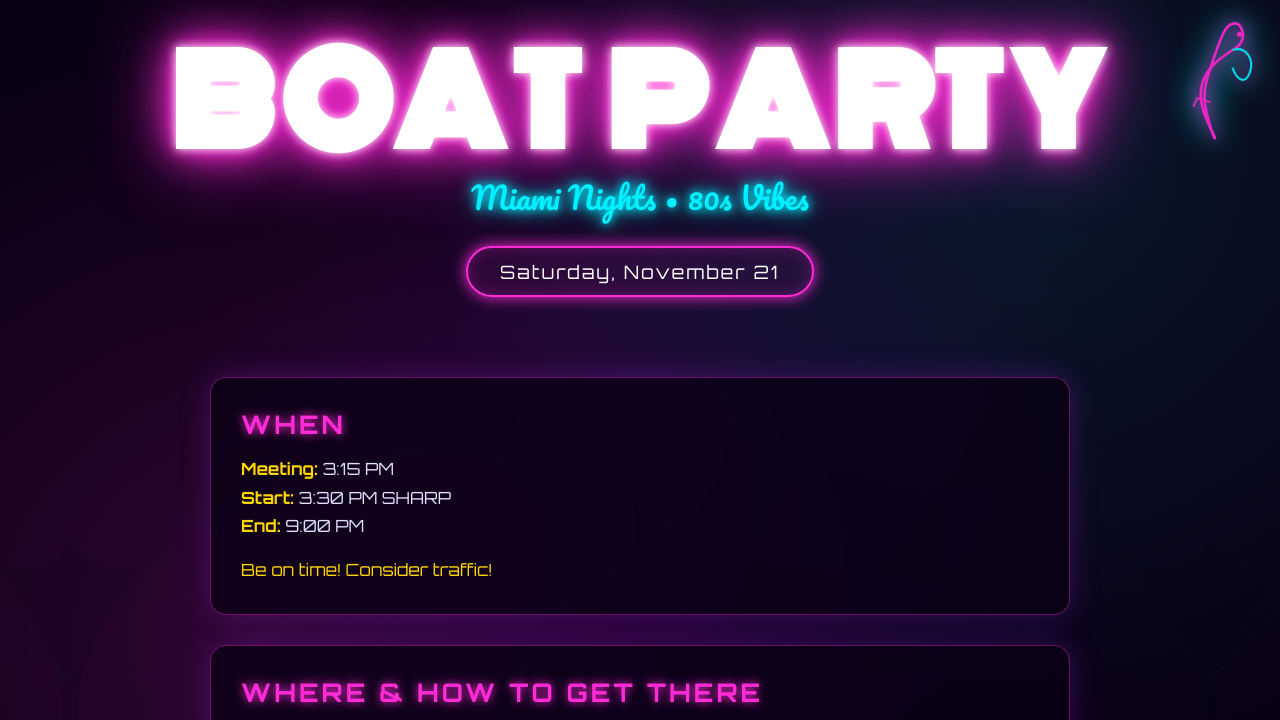
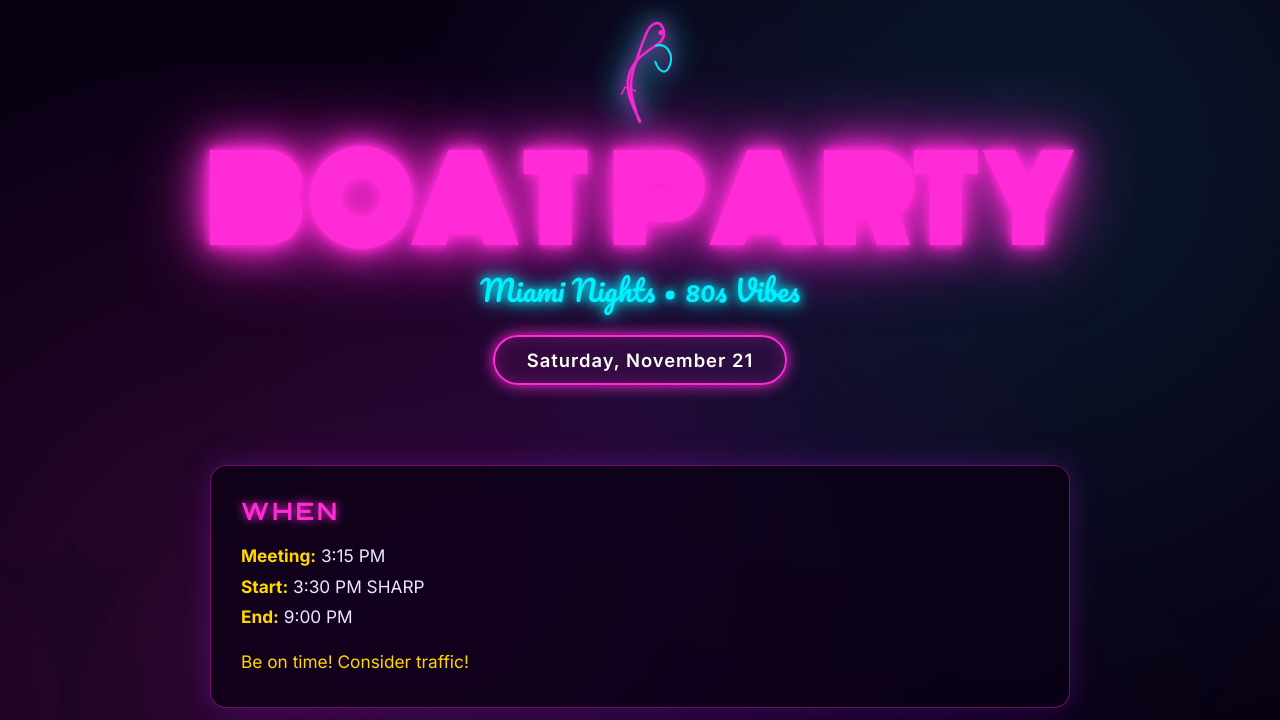
Before and after one commit to archibald-jurdi/boat-party, a plain HTML site: page index.html in a window 1280 px wide. Shown: the top 720 px of the page. Drawn offline with Linux system fonts and the light colour scheme.

Commit message:
Move flamingo above banner, solid pink neon title, readable Inter font

```diff
--- a/index.html
+++ b/index.html
@@ -4,7 +4,7 @@
 <meta charset="UTF-8">
 <meta name="viewport" content="width=device-width, initial-scale=1.0">
 <title>Miami Nights Boat Party</title>
-<link href="https://fonts.googleapis.com/css2?family=Orbitron:wght@400;700;900&family=Pacifico&family=Monoton&display=swap" rel="stylesheet">
+<link href="https://fonts.googleapis.com/css2?family=Orbitron:wght@400;700;900&family=Pacifico&family=Monoton&family=Inter:wght@400;600;700&display=swap" rel="stylesheet">
 <style>
   :root {
     --neon-pink: #ff2bd6;
@@ -17,7 +17,7 @@
   body {
     background: radial-gradient(ellipse at bottom, #1a0033 0%, #0a0014 70%);
     color: #fff;
-    font-family: 'Orbitron', sans-serif;
+    font-family: 'Inter', sans-serif;
     min-height: 100vh;
     overflow-x: hidden;
   }
@@ -45,60 +45,59 @@
   .palm.right { right: -30px; transform: scaleX(-1); }
   header {
     text-align: center;
-    padding: 50px 20px 30px;
+    padding: 20px 20px 30px;
     position: relative;
     z-index: 1;
   }
+  .flamingo-wrap {
+    display: flex;
+    justify-content: center;
+    margin-bottom: 10px;
+  }
+  .flamingo {
+    width: 80px;
+    height: 120px;
+    opacity: 0.95;
+    filter: drop-shadow(0 0 8px var(--neon-pink)) drop-shadow(0 0 16px var(--neon-cyan));
+    animation: float 4s ease-in-out infinite;
+  }
+  @keyframes float {
+    0%, 100% { transform: translateY(0px); }
+    50% { transform: translateY(-8px); }
+  }
   h1 {
     font-family: 'Monoton', cursive;
-    font-size: clamp(3.2rem, 11vw, 7.5rem);
-    color: #fff;
-    letter-spacing: 6px;
+    font-size: clamp(3rem, 10vw, 7rem);
+    color: #ff2bd6;
+    letter-spacing: 5px;
     text-shadow:
-      0 0 10px #fff,
-      0 0 20px var(--neon-pink),
-      0 0 40px var(--neon-pink),
-      0 0 80px var(--neon-pink),
-      0 0 120px var(--neon-purple);
-    animation: neonPulse 2.5s ease-in-out infinite alternate;
-    line-height: 0.9;
-  }
-  @keyframes neonPulse {
-    from { text-shadow: 0 0 10px #fff, 0 0 20px var(--neon-pink), 0 0 40px var(--neon-pink), 0 0 80px var(--neon-pink); }
-    to   { text-shadow: 0 0 15px #fff, 0 0 30px var(--neon-cyan), 0 0 60px var(--neon-pink), 0 0 100px var(--neon-purple); }
+      0 0 8px #ff2bd6,
+      0 0 20px #ff2bd6,
+      0 0 40px #ff2bd6,
+      0 0 80px #ff2bd6;
+    line-height: 0.95;
+    margin: 10px 0 5px;
   }
   .subtitle {
     font-family: 'Pacifico', cursive;
-    font-size: 1.9rem;
+    font-size: 1.8rem;
     color: var(--neon-cyan);
-    margin-top: 12px;
+    margin-top: 8px;
     text-shadow: 0 0 10px var(--neon-cyan), 0 0 20px var(--neon-cyan);
   }
   .date-badge {
     display: inline-block;
-    margin-top: 22px;
+    margin-top: 20px;
     padding: 12px 32px;
     border: 2px solid var(--neon-pink);
     border-radius: 50px;
+    font-family: 'Inter', sans-serif;
+    font-weight: 600;
     font-size: 1.15rem;
-    letter-spacing: 2px;
+    letter-spacing: 1px;
     box-shadow: 0 0 15px var(--neon-pink), inset 0 0 15px rgba(255,43,214,0.25);
     background: rgba(255,43,214,0.08);
     color: #fff;
-  }
-  .flamingo {
-    position: absolute;
-    top: 20px;
-    right: 20px;
-    width: 90px;
-    height: 140px;
-    opacity: 0.9;
-    filter: drop-shadow(0 0 8px var(--neon-pink)) drop-shadow(0 0 15px var(--neon-cyan));
-    animation: float 4s ease-in-out infinite;
-  }
-  @keyframes float {
-    0%, 100% { transform: translateY(0px); }
-    50% { transform: translateY(-10px); }
   }
   .container {
     max-width: 900px;
@@ -119,20 +118,20 @@
   h2 {
     font-family: 'Orbitron', sans-serif;
     color: var(--neon-pink);
-    font-size: 1.6rem;
+    font-size: 1.5rem;
     margin-bottom: 15px;
     text-transform: uppercase;
     letter-spacing: 3px;
     text-shadow: 0 0 10px var(--neon-pink);
   }
   p, li {
-    line-height: 1.7;
-    font-size: 1.05rem;
-    color: #e0e0ff;
+    line-height: 1.75;
+    font-size: 1.08rem;
+    color: #e8e8ff;
   }
   .highlight {
     color: var(--neon-gold);
-    font-weight: bold;
+    font-weight: 700;
   }
   a {
     color: var(--neon-cyan);
@@ -159,7 +158,7 @@
   @media (max-width: 600px) {
     .section { padding: 20px; }
     h1 { letter-spacing: 2px; }
-    .flamingo { width: 60px; height: 90px; top: 10px; right: 10px; }
+    .flamingo { width: 60px; height: 90px; }
   }
 </style>
 </head>
@@ -168,13 +167,15 @@
   <div class="palm right"></div>
 
   <header>
-    <svg class="flamingo" viewBox="0 0 100 160" xmlns="http://www.w3.org/2000/svg">
-      <path d="M50 140 C40 120, 30 100, 35 80 C40 60, 55 50, 70 40 C80 35, 85 25, 80 15 C75 5, 65 10, 60 20 C55 30, 50 45, 45 60 C40 75, 35 90, 40 110 C45 130, 50 145, 50 140 Z"
-            fill="none" stroke="#ff2bd6" stroke-width="3" stroke-linejoin="round"/>
-      <path d="M70 40 C85 35, 95 50, 90 65 C85 80, 75 75, 70 60" fill="none" stroke="#00f0ff" stroke-width="2.5"/>
-      <circle cx="78" cy="22" r="3" fill="#ff2bd6"/>
-      <path d="M45 100 L30 95 L25 105" fill="none" stroke="#ff2bd6" stroke-width="2"/>
-    </svg>
+    <div class="flamingo-wrap">
+      <svg class="flamingo" viewBox="0 0 100 160" xmlns="http://www.w3.org/2000/svg">
+        <path d="M50 140 C40 120, 30 100, 35 80 C40 60, 55 50, 70 40 C80 35, 85 25, 80 15 C75 5, 65 10, 60 20 C55 30, 50 45, 45 60 C40 75, 35 90, 40 110 C45 130, 50 145, 50 140 Z"
+              fill="none" stroke="#ff2bd6" stroke-width="3.5" stroke-linejoin="round"/>
+        <path d="M70 40 C85 35, 95 50, 90 65 C85 80, 75 75, 70 60" fill="none" stroke="#00f0ff" stroke-width="2.8"/>
+        <circle cx="78" cy="22" r="3.5" fill="#ff2bd6"/>
+        <path d="M45 100 L30 95 L25 105" fill="none" stroke="#ff2bd6" stroke-width="2.2"/>
+      </svg>
+    </div>
     <h1>BOAT PARTY</h1>
     <div class="subtitle">Miami Nights • 80s Vibes</div>
     <div class="date-badge">Saturday, November 21</div>
```
